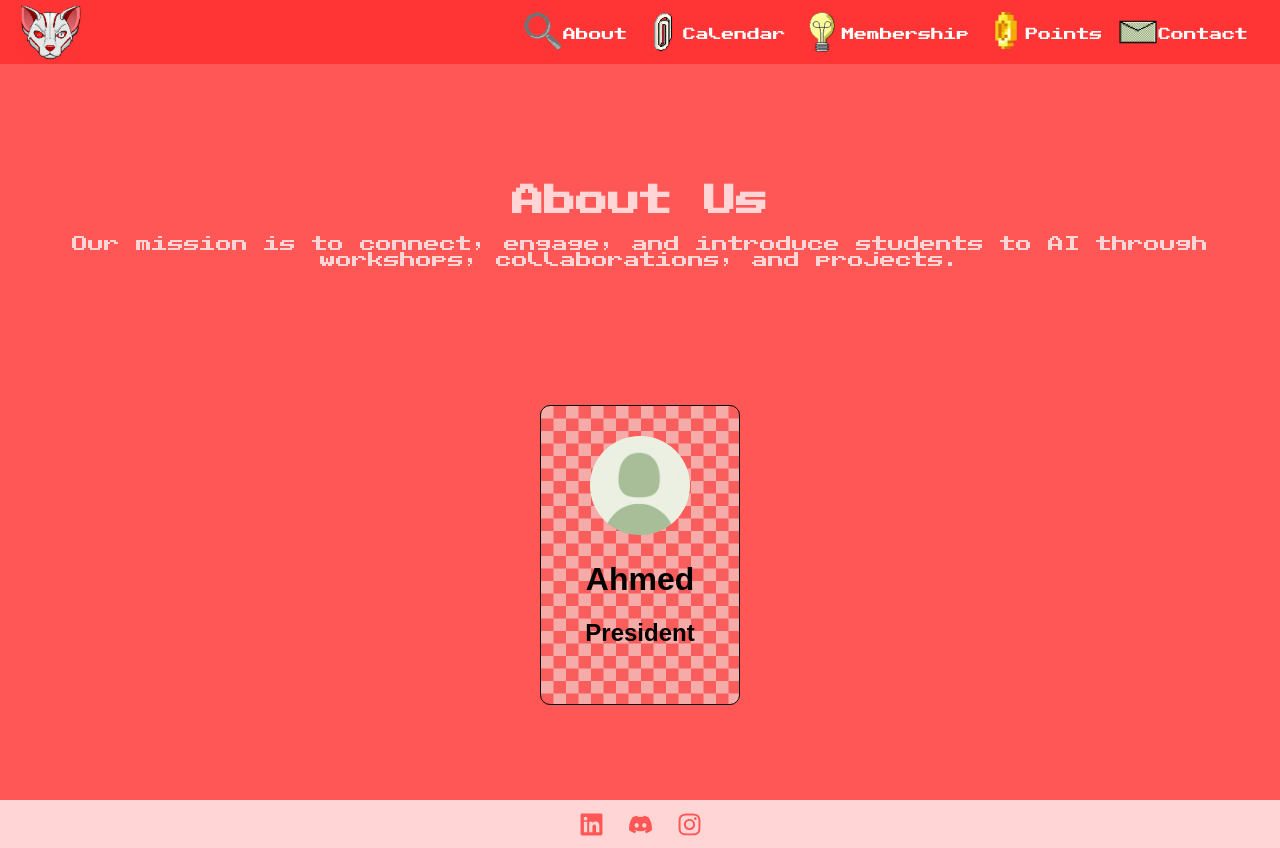
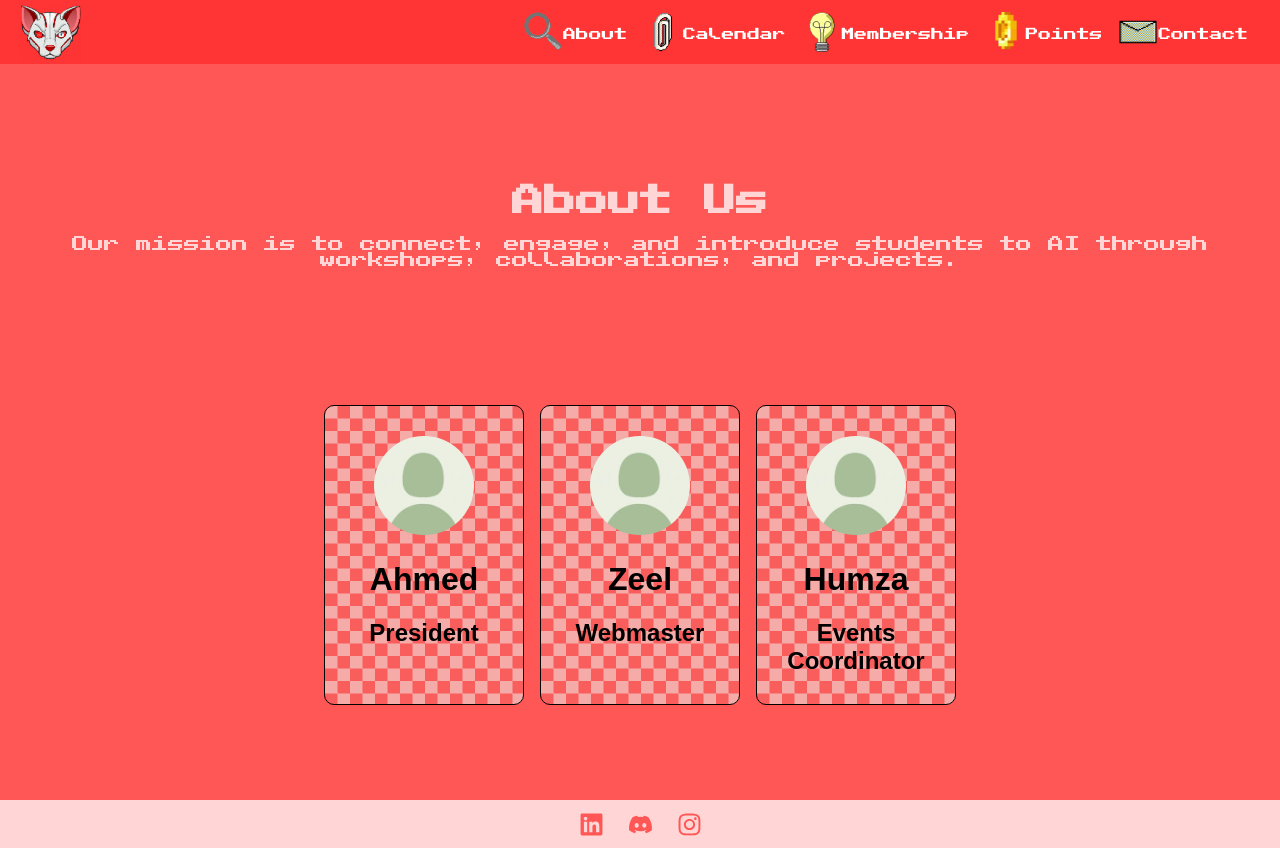
Before and after one commit to BaqirSalim/cai-website, a React (Create React App) app: page /about in a window 1280 px wide. Built offline with nearby package versions, Linux system fonts and the light colour scheme.

Commit message:
officer grid

```diff
--- a/src/pages/About.js
+++ b/src/pages/About.js
@@ -2,6 +2,8 @@ import '../styles/About.css';
 import OfficerCard from '../components/OfficerCard';
 
 import ProfilePicture from '../assets/17571cdf635b8156272109eaa9cb5900.jpg';
+
+const officersArray = [{picture: ProfilePicture, name: "Ahmed", position: "President"}, {picture: ProfilePicture, name: "Zeel", position: "Webmaster"}, {picture: ProfilePicture, name: "Humza", position: "Events Coordinator"}];
 
 function About()
 {
@@ -12,7 +14,8 @@ function About()
                 <p>Our mission is to connect, engage, and introduce students to AI through workshops, collaborations, and projects.</p>
             </div>
             <div className='officers'>
-                <OfficerCard picture={ProfilePicture} name={"Ahmed"} position={"President"}/>
+                {/* <OfficerCard picture={ProfilePicture} name={"Ahmed"} position={"President"}/> */}
+                {officersArray.map(officer => <OfficerCard picture={officer.picture} name={officer.name} position={officer.position}/>)}
             </div>
         </div>
     );
@@ -21,5 +24,4 @@ function About()
 export default About;
 
 
-//slide show with pictures before officers
-//of previous events
+//slide show with pictures of previous events before officers grid
--- a/src/styles/About.css
+++ b/src/styles/About.css
@@ -20,7 +20,11 @@
 }
 
 .officers {
-    /*create grid*/
+    display: flex;
+    flex-wrap: wrap;
+    justify-content: center;
+    align-content: center;
+    gap: 1rem;
 }
 
 .card-outline {
```
